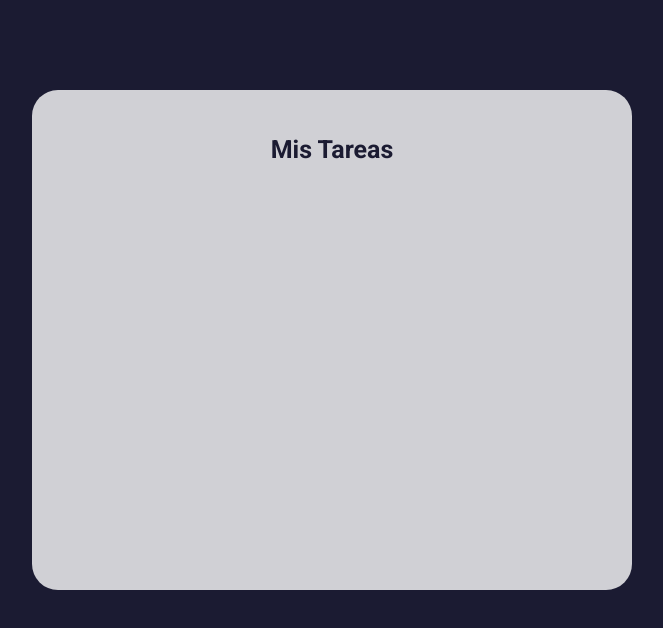
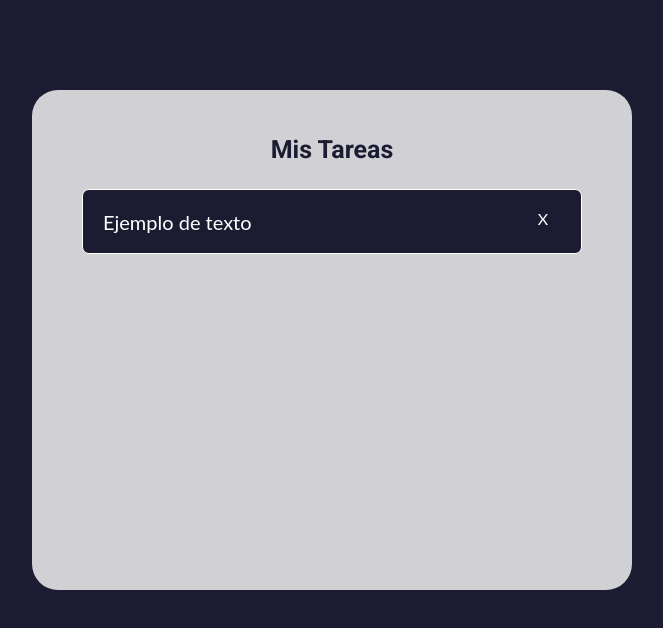
Before and after one commit to burgosha/to-do-list, a React (Create React App) app: page / in a window 1280 px wide. Shown: the top 628 px of the page, without its empty margins (308-971 px from the left). Built offline with nearby package versions, Linux system fonts and the light colour scheme; the HTML template or start-up script is replaced by a standard one.

Commit message:
agregado de componente Tarea a App

```diff
--- a/src/App.css
+++ b/src/App.css
@@ -30,6 +30,7 @@ h1 {
   padding: 25px;
   margin: 10px;
   display: flex;
-  justify-content: center;
+  flex-direction: column;
+  align-items: center;
   border-radius: 26px;
 }
--- a/src/App.js
+++ b/src/App.js
@@ -1,11 +1,12 @@
 import './App.css';
+import Tarea from './Components/Tarea';
 
 function App() {
   return (
     <div className="App">
       <div className='tareas-lista-principal'>
         <h1>Mis Tareas</h1>
-
+        <Tarea texto="Ejemplo de texto"/>
       </div>
     </div>
   );
--- a/src/Stylesheets/Tarea.css
+++ b/src/Stylesheets/Tarea.css
@@ -11,3 +11,16 @@
     border: 1px solid white;
     cursor: pointer;
 }
+.tarea-texto {
+    width: 100%;
+    height: 100%;
+    font-size: 20px;
+    display: flex;
+    align-items: center;
+    overflow-wrap: anywhere;
+}
+.tarea-icono {
+    width: 25px;
+    height: 25px;
+    margin: 5px;
+}
```
